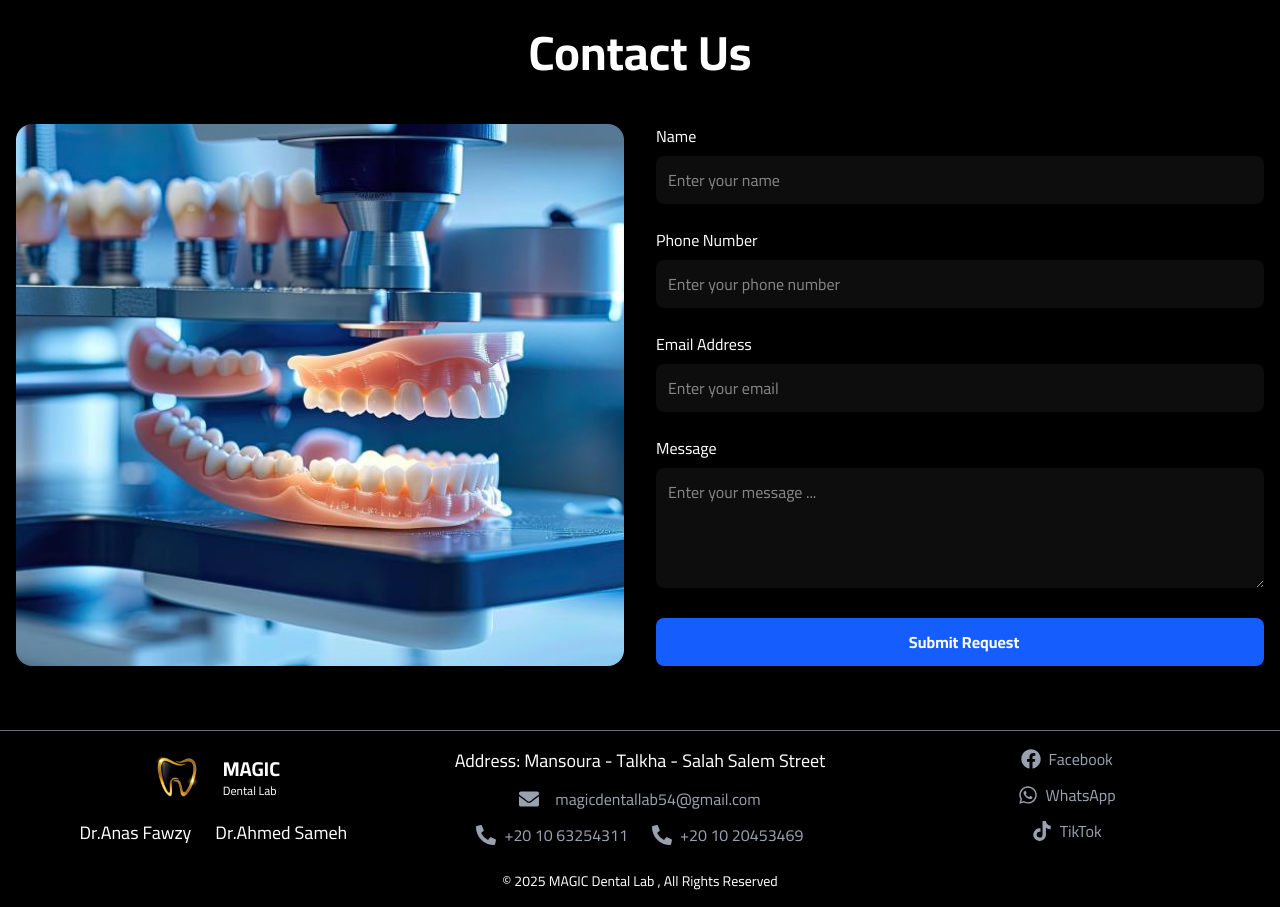
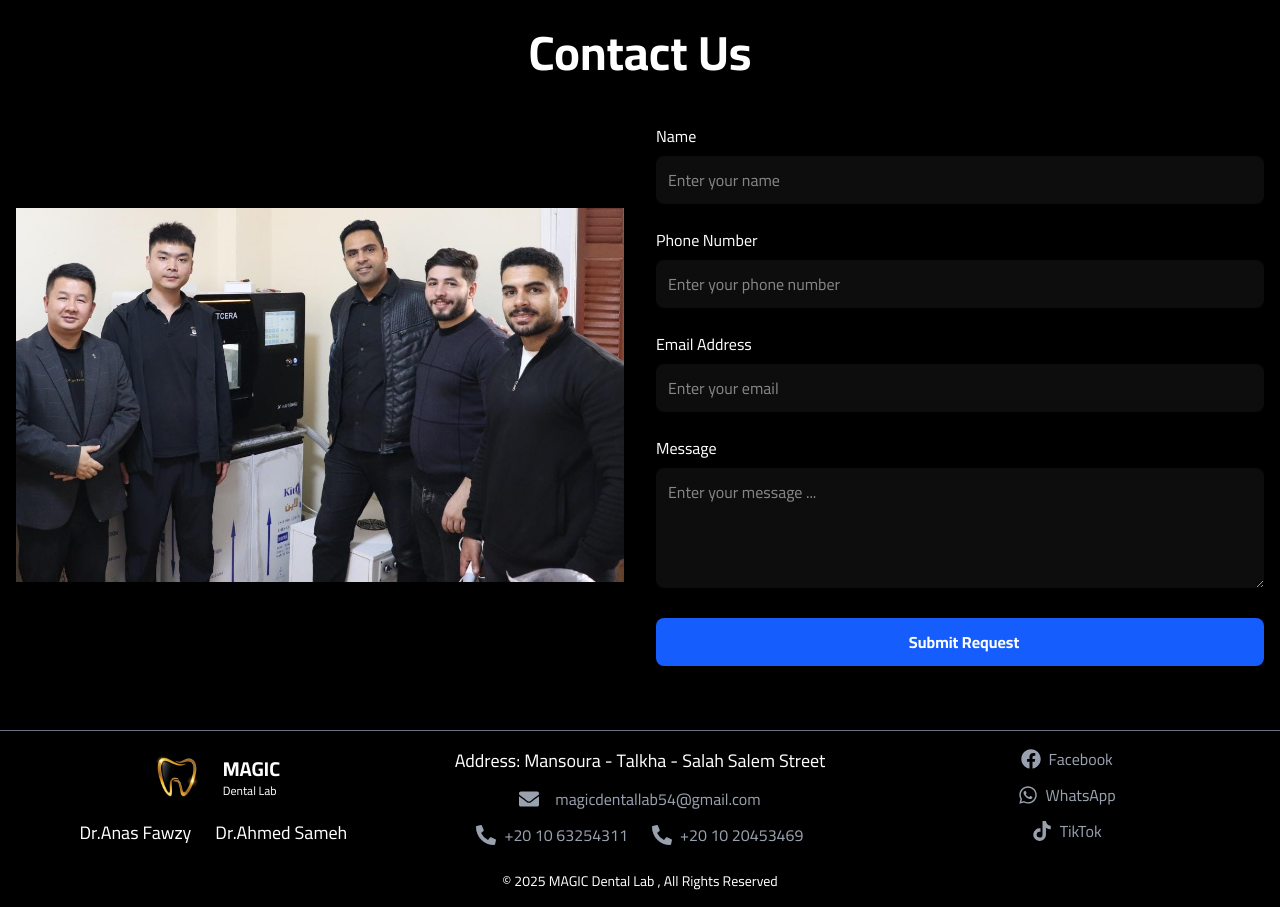
Before and after one commit to Hassan-Aletreby/Magic-Dental-Lab, a React (Vite) app: page / in a window 1280 px wide. Shown: the part 4380-5287 px from the top of the page. Built offline with nearby package versions, Linux system fonts and the light colour scheme.

Commit message:
contact img

```diff
--- a/src/components/Contact.jsx
+++ b/src/components/Contact.jsx
@@ -2,7 +2,7 @@ import { useState, useEffect } from "react";
 import { useFormik } from "formik";
 import * as Yup from "yup";
 import emailjs from "@emailjs/browser";
-import background from "../assets/imgs/background.jpeg";
+import background from "../assets/imgs/person.jpeg";
 import { useTranslation } from "react-i18next";
 import Input from "./shared/Input";
 
@@ -96,7 +96,7 @@ function ContactSection() {
             <img
               src={background}
               alt="Contact Image"
-              className="h-full object-cover "
+              className="h-full object-contain rounded-2xl w-full"
             />
           </div>
 
```
Also changed, not shown: src/assets/imgs/person.jpeg (added).
